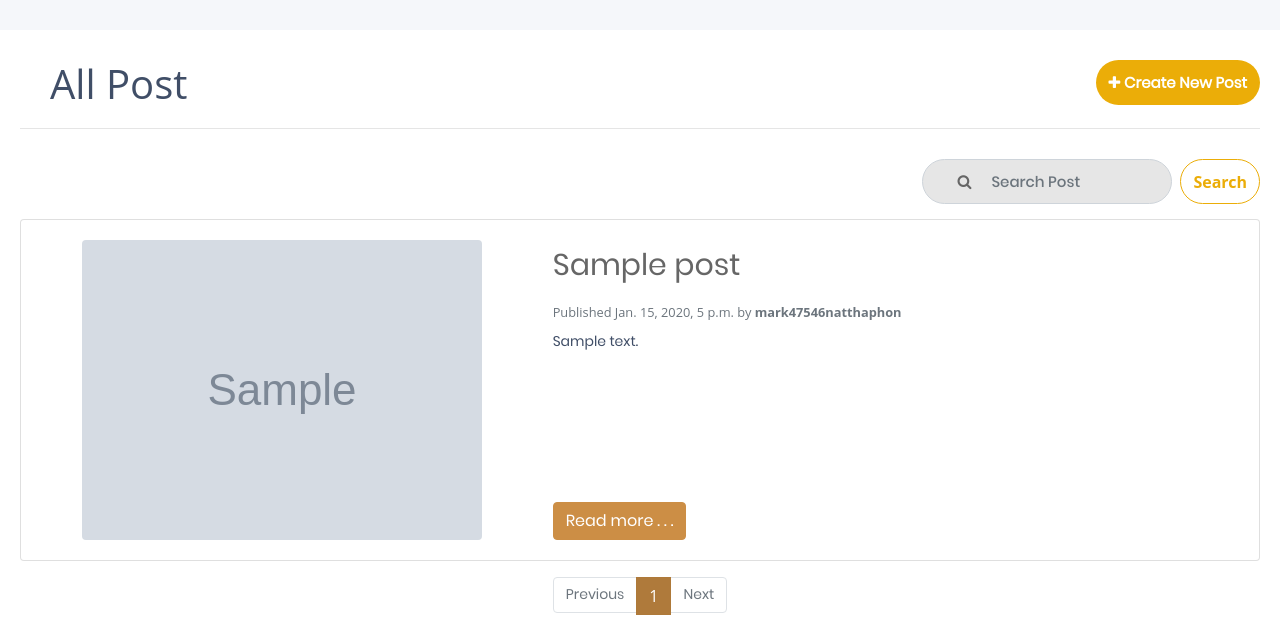
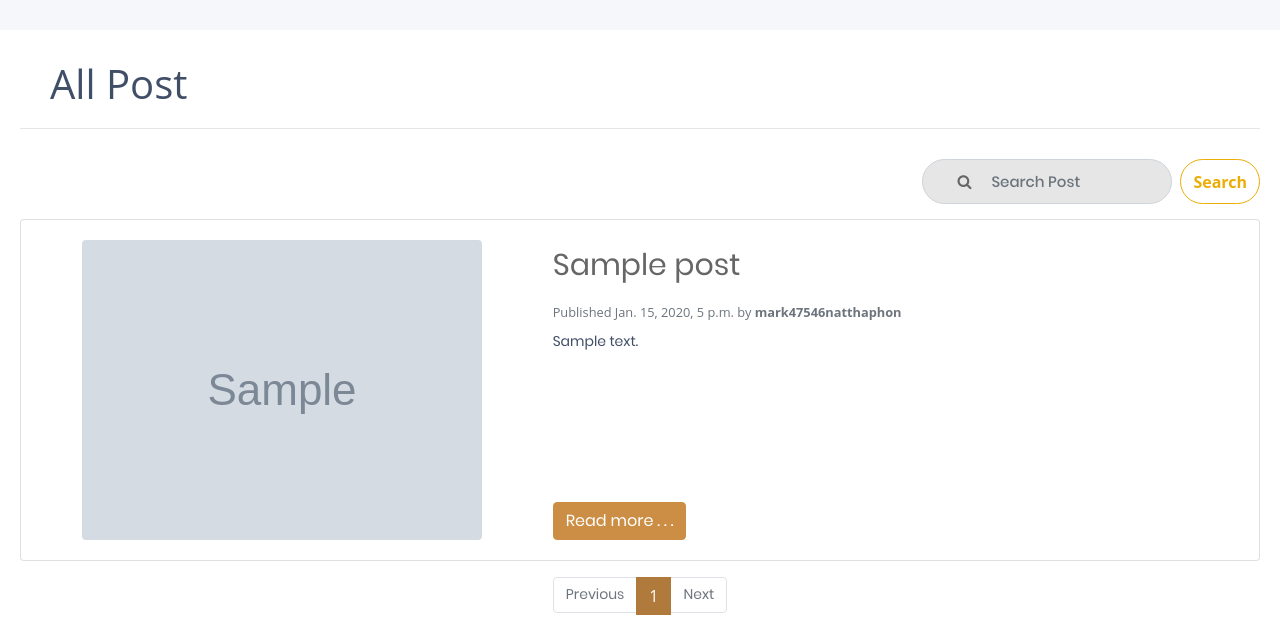
Before and after one commit to mark47546/Cryptians, a Django app: page /allPost/ in a window 1280 px wide. Shown: the part 64-698 px from the top of the page. Run offline with Django 3.2, Linux system fonts and the light colour scheme; data comes from the database, SQL or seed files in the repository; tables that the repository leaves empty hold one stand-in row (values such as "Sample post"); grey boxes marked "Sample" are stand-in pictures; some libraries are stand-ins or nearby versions.

Commit message:
add can create post if user is_authenticated

```diff
--- a/templates/post/all_post.html
+++ b/templates/post/all_post.html
@@ -17,7 +17,9 @@
       <div class="table-wrapper">
         <div class="verticalLine">
             <h1 style="margin-top: 10px; margin-bottom: 20px; margin-left: 30px;">All Post
-            <a class="btn add-new text-white product-form" role="button" aria-pressed="true" style="float: right; background-color: #ebad08;"><i class="fa fa-plus"></i> Create New Post</a></h1>
+            {% if user.is_authenticated%}
+            <a class="btn add-new text-white product-form" role="button" aria-pressed="true" style="float: right; background-color: #ebad08;"><i class="fa fa-plus"></i> Create New Post</a>{% endif %}
+        </h1>
         </div>
         <hr style="margin-bottom: 30px;">
             <form class="form-inline my-lg-0" action="" style="float: right; ">
```
